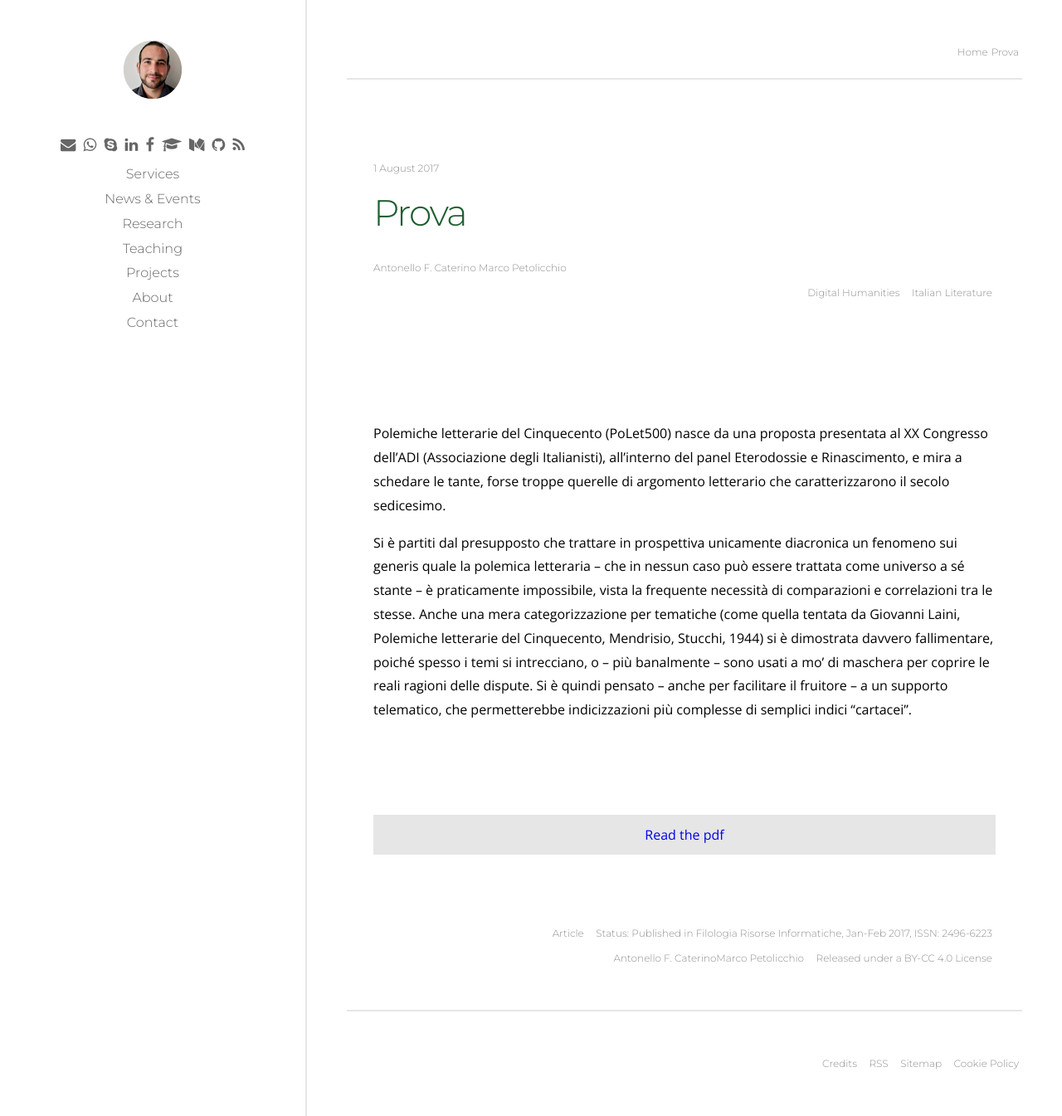
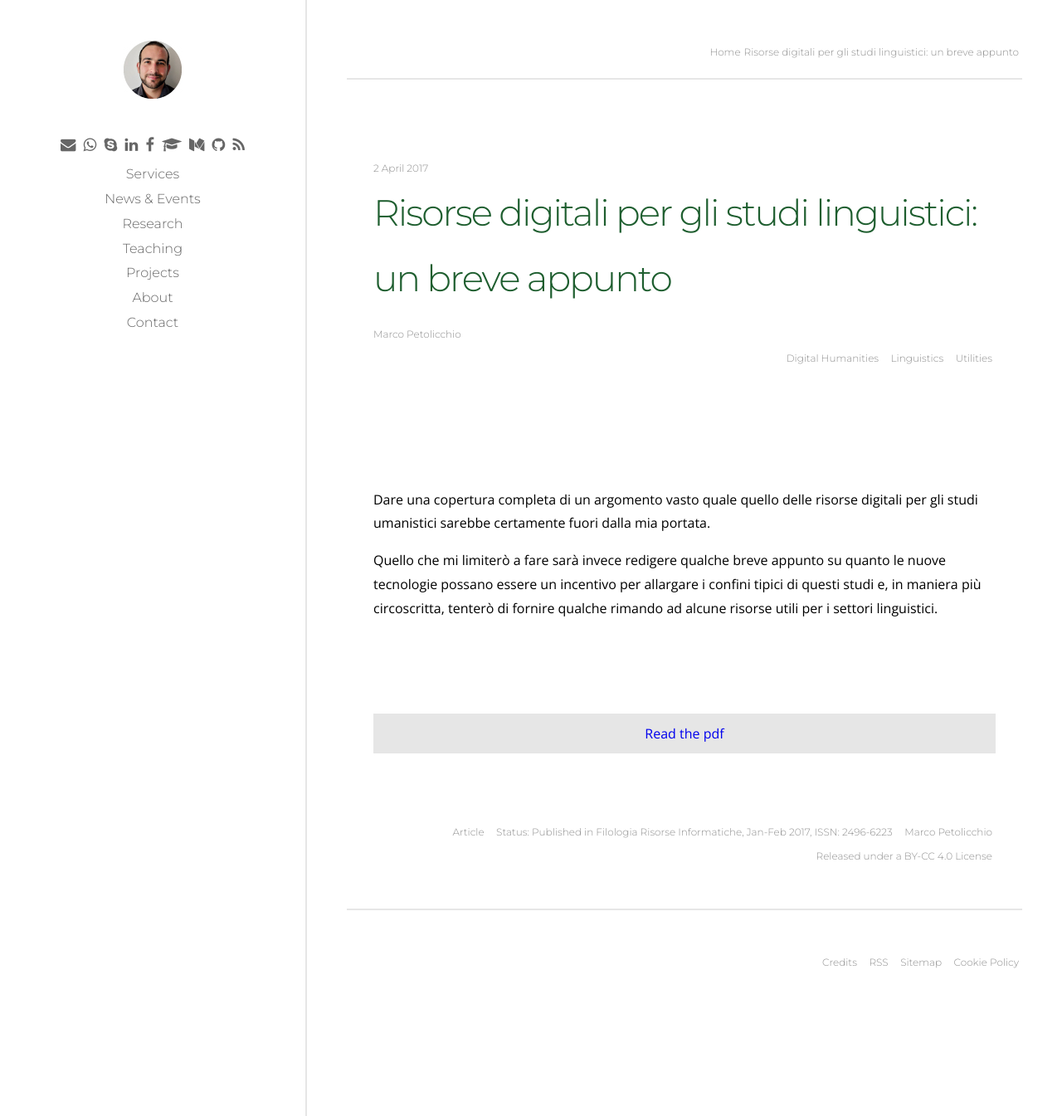
Before and after one commit to p-marco/p-marco.github.io, a Jekyll site: the page built from _research/risorse-digitali-per-gli-studi-linguistici.md, in a window 1280 px wide. Shown: the whole page at 83% size. Built offline with Jekyll 4.4.1, drawn with Linux system fonts in a browser that asks for light colours.

Commit message:
default layout test

```diff
--- a/_research/risorse-digitali-per-gli-studi-linguistici.md
+++ b/_research/risorse-digitali-per-gli-studi-linguistici.md
@@ -1,21 +1,20 @@
 ---
-title: "Prova"
+title: "Risorse digitali per gli studi linguistici: un breve appunto"
 template: item
 keywords:
   - Digital Humanities
-  - Italian Literature
+  - Linguistics
+  - Utilities
 license: Released under a BY-CC 4.0 License
 author:
-  - Antonello F. Caterino
   - Marco Petolicchio
-date: 2017-08-01
+date: 2017-04-02
 type: Article
 status: "Published in Filologia Risorse Informatiche, Jan-Feb 2017, ISSN: 2496-6223"
-pdf: http://www.academia.edu/30975804/Polemiche_Letterarie_del_Cinquecento_PoLet500_presentazione_del_progetto_in_Filologia_Risorse_Informatiche_gennaio-febbraio_2017
+pdf: https://www.academia.edu/31229297/Risorse_digitali_per_gli_studi_linguistici_un_breve_appunto_in_Filologia_Risorse_Informatiche_gennaio-febbraio_2017
 layout: default
 ---
 
+Dare una copertura completa di un argomento vasto quale quello delle risorse digitali per gli studi umanistici sarebbe certamente fuori dalla mia portata.
 
-Polemiche letterarie del Cinquecento (PoLet500) nasce da una proposta presentata al XX Congresso dell’ADI (Associazione degli Italianisti), all’interno del panel Eterodossie e Rinascimento, e mira a schedare le tante, forse troppe querelle di argomento letterario che caratterizzarono il secolo sedicesimo.
-
-Si è partiti dal presupposto che trattare in prospettiva unicamente diacronica un fenomeno sui generis quale la polemica letteraria – che in nessun caso può essere trattata come universo a sé stante – è praticamente impossibile, vista la frequente necessità di comparazioni e correlazioni tra le stesse. Anche una mera categorizzazione per tematiche (come quella tentata da Giovanni Laini, Polemiche letterarie del Cinquecento, Mendrisio, Stucchi, 1944) si è dimostrata davvero fallimentare, poiché spesso i temi si intrecciano, o – più banalmente – sono usati a mo’ di maschera per coprire le reali ragioni delle dispute. Si è quindi pensato – anche per facilitare il fruitore – a un supporto telematico, che permetterebbe indicizzazioni più complesse di semplici indici “cartacei”.
+Quello che mi limiterò a fare sarà invece redigere qualche breve appunto su quanto le nuove tecnologie possano essere un incentivo per allargare i confini tipici di questi studi e, in maniera più circoscritta, tenterò di fornire qualche rimando ad alcune risorse utili per i settori linguistici.
```
